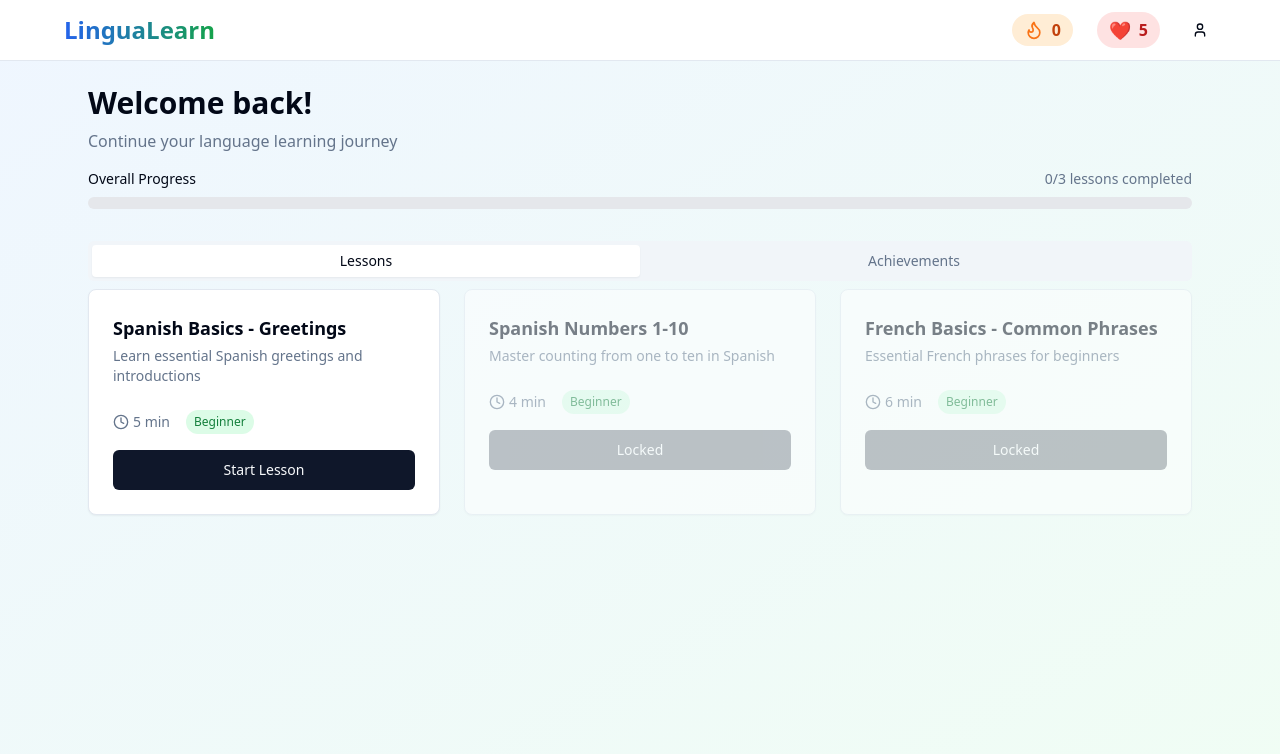
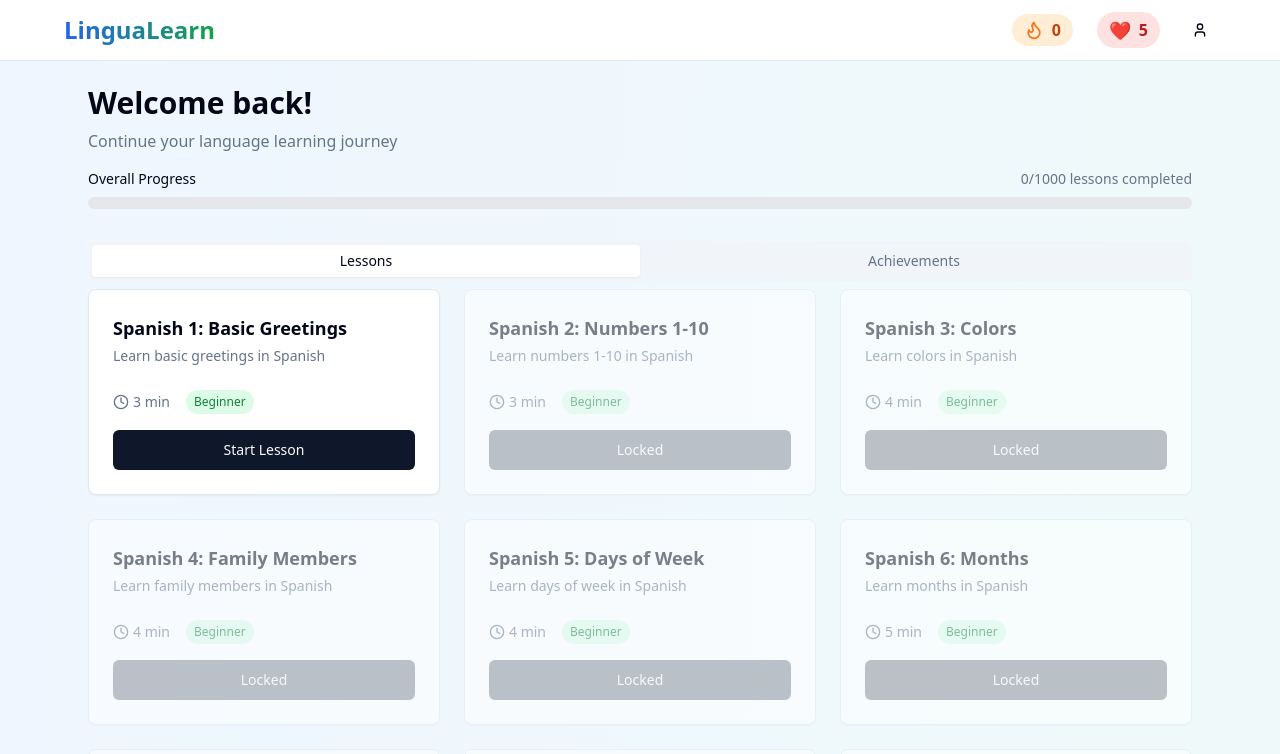
Before and after one commit to AymanScripts/quicklingo-daily-quest, a React (Vite) app: page / in a window 1280 px wide. Shown: the top 754 px of the page. Built offline with nearby package versions, Linux system fonts and the light colour scheme.

Commit message:
Add more languages and lessons
Expanded the app to include 20 languages, each with 50 lessons. Each lesson now features approximately 15 questions, with difficulty scaling from beginner to expert levels.

```diff
--- a/src/data/lessons.ts
+++ b/src/data/lessons.ts
@@ -16,112 +16,107 @@ export interface Lesson {
   questions: Question[];
 }
 
-export const lessons: Lesson[] = [
-  {
-    id: "spanish-basics-1",
-    title: "Spanish Basics - Greetings",
-    description: "Learn essential Spanish greetings and introductions",
-    duration: "5 min",
-    difficulty: "Beginner",
-    questions: [
-      {
-        id: "q1",
-        question: "How do you say 'Hello' in Spanish?",
-        options: ["Adiós", "Hola", "Gracias", "Por favor"],
-        correctAnswer: 1,
-        explanation: "'Hola' is the most common way to say hello in Spanish."
-      },
-      {
-        id: "q2",
-        question: "What does 'Buenos días' mean?",
-        options: ["Good night", "Good morning", "Good afternoon", "Goodbye"],
-        correctAnswer: 1,
-        explanation: "'Buenos días' is used to greet someone in the morning."
-      },
-      {
-        id: "q3",
-        question: "How do you say 'Thank you' in Spanish?",
-        options: ["De nada", "Por favor", "Gracias", "Lo siento"],
-        correctAnswer: 2,
-        explanation: "'Gracias' means thank you in Spanish."
-      },
-      {
-        id: "q4",
-        question: "What is the Spanish word for 'Please'?",
-        options: ["Gracias", "Perdón", "Por favor", "De nada"],
-        correctAnswer: 2,
-        explanation: "'Por favor' is used to say please in Spanish."
-      },
-      {
-        id: "q5",
-        question: "How do you say 'My name is...' in Spanish?",
-        options: ["Me llamo...", "Yo soy...", "Mi nombre...", "Soy..."],
-        correctAnswer: 0,
-        explanation: "'Me llamo...' is the most common way to introduce yourself in Spanish."
-      }
-    ]
-  },
-  {
-    id: "spanish-basics-2",
-    title: "Spanish Numbers 1-10",
-    description: "Master counting from one to ten in Spanish",
-    duration: "4 min",
-    difficulty: "Beginner",
-    questions: [
-      {
-        id: "q1",
-        question: "How do you say 'one' in Spanish?",
-        options: ["dos", "uno", "tres", "cero"],
-        correctAnswer: 1,
-        explanation: "'Uno' means one in Spanish."
-      },
-      {
-        id: "q2",
-        question: "What number is 'cinco'?",
-        options: ["4", "5", "6", "7"],
-        correctAnswer: 1,
-        explanation: "'Cinco' is the Spanish word for five."
-      },
-      {
-        id: "q3",
-        question: "How do you say 'ten' in Spanish?",
-        options: ["nueve", "ocho", "diez", "siete"],
-        correctAnswer: 2,
-        explanation: "'Diez' means ten in Spanish."
-      }
-    ]
-  },
-  {
-    id: "french-basics-1",
-    title: "French Basics - Common Phrases",
-    description: "Essential French phrases for beginners",
-    duration: "6 min",
-    difficulty: "Beginner",
-    questions: [
-      {
-        id: "q1",
-        question: "How do you say 'Hello' in French?",
-        options: ["Au revoir", "Bonjour", "Merci", "S'il vous plaît"],
-        correctAnswer: 1,
-        explanation: "'Bonjour' is the standard way to say hello in French."
-      },
-      {
-        id: "q2",
-        question: "What does 'Merci' mean?",
-        options: ["Hello", "Goodbye", "Thank you", "Please"],
-        correctAnswer: 2,
-        explanation: "'Merci' means thank you in French."
-      },
-      {
-        id: "q3",
-        question: "How do you say 'Excuse me' in French?",
-        options: ["Pardon", "Bonjour", "Merci", "Au revoir"],
-        correctAnswer: 0,
-        explanation: "'Pardon' or 'Excusez-moi' means excuse me in French."
-      }
-    ]
+// Helper function to generate questions for different difficulty levels
+const generateQuestions = (language: string, lessonNumber: number, topic: string): Question[] => {
+  const difficulty = lessonNumber <= 16 ? "Beginner" : lessonNumber <= 33 ? "Intermediate" : "Advanced";
+  const baseQuestions = 15;
+
+  const questions: Question[] = [];
+
+  for (let i = 1; i <= baseQuestions; i++) {
+    questions.push({
+      id: `q${i}`,
+      question: `${language} ${topic} - Question ${i} (${difficulty})`,
+      options: [`Option A`, `Option B`, `Option C`, `Option D`],
+      correctAnswer: Math.floor(Math.random() * 4),
+      explanation: `This is the explanation for ${language} ${topic} question ${i}.`
+    });
   }
+
+  return questions;
+};
+
+// Helper function to get lesson topics based on lesson number
+const getLessonTopic = (lessonNumber: number): string => {
+  const topics = [
+    "Basic Greetings", "Numbers 1-10", "Colors", "Family Members", "Days of Week",
+    "Months", "Weather", "Food & Drinks", "Body Parts", "Clothing",
+    "Transportation", "Animals", "Professions", "House & Home", "School",
+    "Past Tense Basics", "Present Continuous", "Future Tense", "Questions", "Negations",
+    "Prepositions", "Adjectives", "Adverbs", "Comparatives", "Superlatives",
+    "Pronouns", "Possessives", "Modal Verbs", "Conditionals", "Subjunctive",
+    "Complex Grammar", "Idioms", "Phrasal Verbs", "Business Language", "Academic Writing",
+    "Literature", "Philosophy", "Science Terms", "Medical Vocabulary", "Legal Terms",
+    "Advanced Conversation", "Cultural References", "Poetry", "Technical Writing", "Debate Skills",
+    "Negotiation", "Presentation Skills", "Critical Analysis", "Abstract Concepts", "Mastery Test"
+  ];
+
+  return topics[lessonNumber - 1] || `Advanced Topic ${lessonNumber}`;
+};
+
+// Helper function to get difficulty based on lesson number
+const getDifficulty = (lessonNumber: number): "Beginner" | "Intermediate" | "Advanced" => {
+  if (lessonNumber <= 16) return "Beginner";
+  if (lessonNumber <= 33) return "Intermediate";
+  return "Advanced";
+};
+
+// Helper function to get duration based on difficulty
+const getDuration = (lessonNumber: number): string => {
+  if (lessonNumber <= 16) return `${3 + Math.floor(lessonNumber / 3)} min`;
+  if (lessonNumber <= 33) return `${8 + Math.floor((lessonNumber - 16) / 3)} min`;
+  return `${15 + Math.floor((lessonNumber - 33) / 3)} min`;
+};
+
+// Generate lessons for a language
+const generateLanguageLessons = (language: string, languageCode: string): Lesson[] => {
+  const lessons: Lesson[] = [];
+
+  for (let i = 1; i <= 50; i++) {
+    const topic = getLessonTopic(i);
+    const difficulty = getDifficulty(i);
+    const duration = getDuration(i);
+
+    lessons.push({
+      id: `${languageCode}-lesson-${i}`,
+      title: `${language} ${i}: ${topic}`,
+      description: `Learn ${topic.toLowerCase()} in ${language}`,
+      duration,
+      difficulty,
+      questions: generateQuestions(language, i, topic)
+    });
+  }
+
+  return lessons;
+};
+
+// Generate all lessons for 20 languages
+const languages = [
+  { name: "Spanish", code: "es" },
+  { name: "French", code: "fr" },
+  { name: "German", code: "de" },
+  { name: "Italian", code: "it" },
+  { name: "Portuguese", code: "pt" },
+  { name: "Japanese", code: "ja" },
+  { name: "Korean", code: "ko" },
+  { name: "Chinese", code: "zh" },
+  { name: "Russian", code: "ru" },
+  { name: "Arabic", code: "ar" },
+  { name: "Hindi", code: "hi" },
+  { name: "Dutch", code: "nl" },
+  { name: "Swedish", code: "sv" },
+  { name: "Norwegian", code: "no" },
+  { name: "Polish", code: "pl" },
+  { name: "Turkish", code: "tr" },
+  { name: "Greek", code: "el" },
+  { name: "Hebrew", code: "he" },
+  { name: "Thai", code: "th" },
+  { name: "Vietnamese", code: "vi" }
 ];
+
+export const lessons: Lesson[] = languages.flatMap(language =>
+  generateLanguageLessons(language.name, language.code)
+);
 
 export const achievements = [
   {
@@ -146,6 +141,13 @@ export const achievements = [
     requirement: { type: "streak", count: 7 }
   },
   {
+    id: "streak-30",
+    title: "Monthly Master",
+    description: "Maintain a 30-day streak",
+    type: "flame" as const,
+    requirement: { type: "streak", count: 30 }
+  },
+  {
     id: "perfect-lesson",
     title: "Perfect Score",
     description: "Get 100% on any lesson",
@@ -158,5 +160,19 @@ export const achievements = [
     description: "Complete 5 lessons",
     type: "award" as const,
     requirement: { type: "lessons_completed", count: 5 }
+  },
+  {
+    id: "fifty-lessons",
+    title: "Language Explorer",
+    description: "Complete 50 lessons",
+    type: "award" as const,
+    requirement: { type: "lessons_completed", count: 50 }
+  },
+  {
+    id: "hundred-lessons",
+    title: "Polyglot",
+    description: "Complete 100 lessons",
+    type: "trophy" as const,
+    requirement: { type: "lessons_completed", count: 100 }
   }
 ];
```
